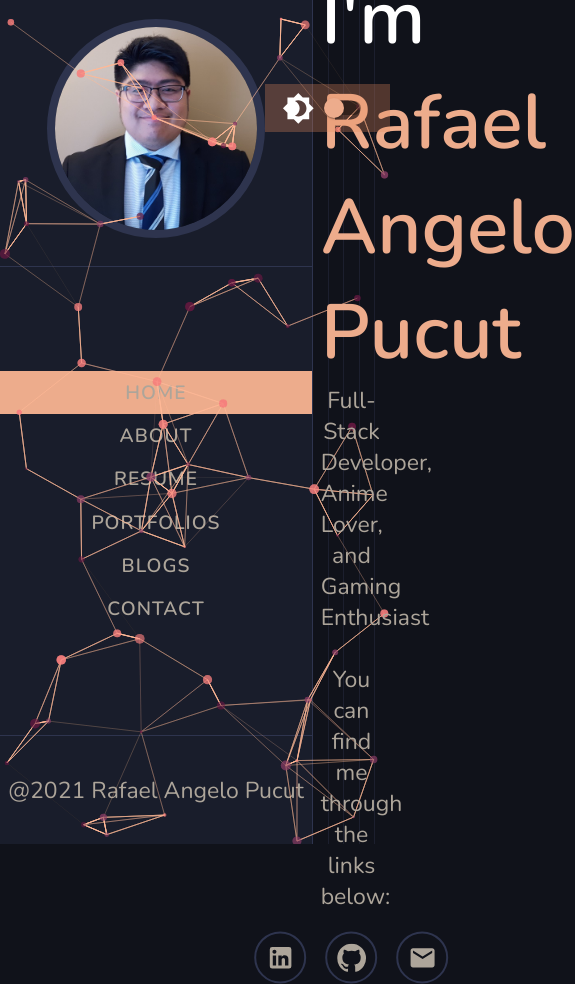
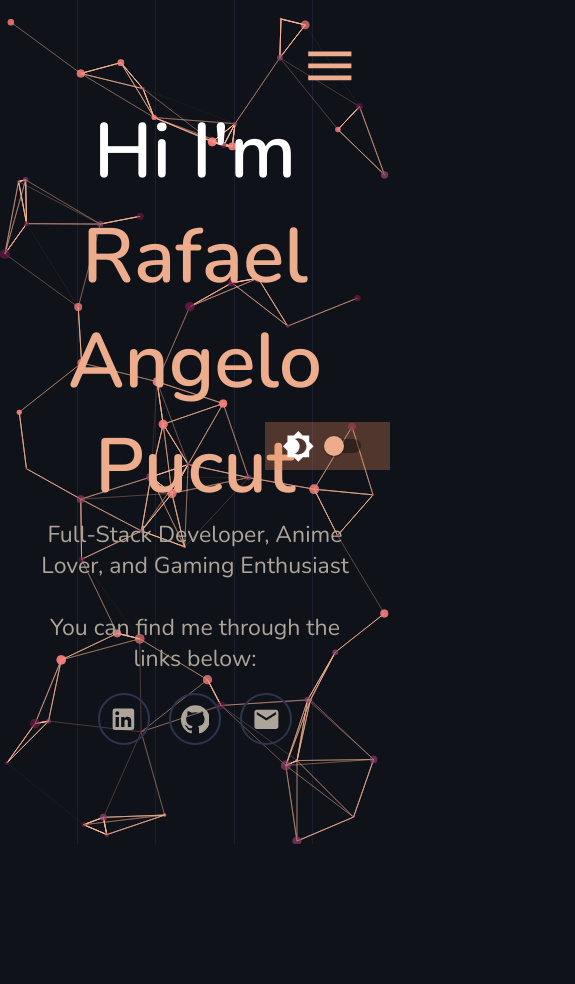
Before and after one commit to Rancelot/react-abt-me, a React (Create React App) app: page / in a window 390 px wide. Shown: the whole page, 575 px wide, since content can reach past the window. After the commit the page ends 844 px from the top, so only its background shows below. Built offline with nearby package versions, Linux system fonts and the light colour scheme.

Commit message:
start responsive css - hamburger icon

```diff
--- a/src/App.js
+++ b/src/App.js
@@ -8,9 +8,11 @@ import PortfoliosPage from "./Pages/PortfoliosPage";
 import BlogsPage from "./Pages/BlogsPage";
 import ContactPage from "./Pages/ContactPage";
 import Brightness4Icon from '@material-ui/icons/Brightness4';
+import MenuIcon from '@material-ui/icons/Menu';
 
 import {Route, Switch as Switching} from "react-router";
 import Switch from '@material-ui/core/Switch';
+import { IconButton } from "@material-ui/core";
 
 function App() {
 
@@ -52,6 +54,12 @@ function App() {
         </div>
       </div>
 
+      <div className="hamburger-menu">
+        <IconButton>
+          <MenuIcon />
+        </IconButton>
+      </div>
+
       <MainContentStyled>
         <div className="lines">
           <div className="line-1"></div>
@@ -91,6 +99,10 @@ const MainContentStyled = styled.main`
   margin-left: 16.3rem;
   min-height: 100vh;
 
+  @media screen and (max-width: 1200px) {
+    margin-left: 0px;
+  }
+
   .lines {
     position: absolute;
     min-height: 100%;
--- a/src/Components/Sidebar.js
+++ b/src/Components/Sidebar.js
@@ -16,6 +16,11 @@ const SidebarStyled = styled.div`
     height: 100vh;
     background-color: var(--sidebar-dark-color);
     overflow: hidden;
+    transition: all 0.4s ease-in-out;
+
+    @media screen and (max-width: 1200px) {
+        transform: translateX(-100%);
+    }
 `;
 
 export default Sidebar;
--- a/src/styles/GlobalStyle.js
+++ b/src/styles/GlobalStyle.js
@@ -126,7 +126,7 @@ const GlobalStyle = createGlobalStyle`
     .light-dark-mode {
         position: fixed;
         right: 0;
-        top: 10%;
+        top: 50%;
         background-color: var(--background-light-color-2);
         width: 6.5rem;
         height: 2.5rem;
@@ -142,8 +142,22 @@ const GlobalStyle = createGlobalStyle`
             color: var(--white-color);
         }
     }
-    //FLOATING TOGGLER END
 
+    //NAV TOGGLER
+    .hamburger-menu {
+        position: absolute;
+        right: 5%;
+        top: 3%;
+        z-index: 15;
+        svg {
+            font-size: 3rem;
+        }
+    }
+
+    //GLOBAL MEDIA QUERIES (RESPONSIVE)
+    @media screen and (max-width: 1200px) {
+
+    }
 `;
 
 export default GlobalStyle;
```
